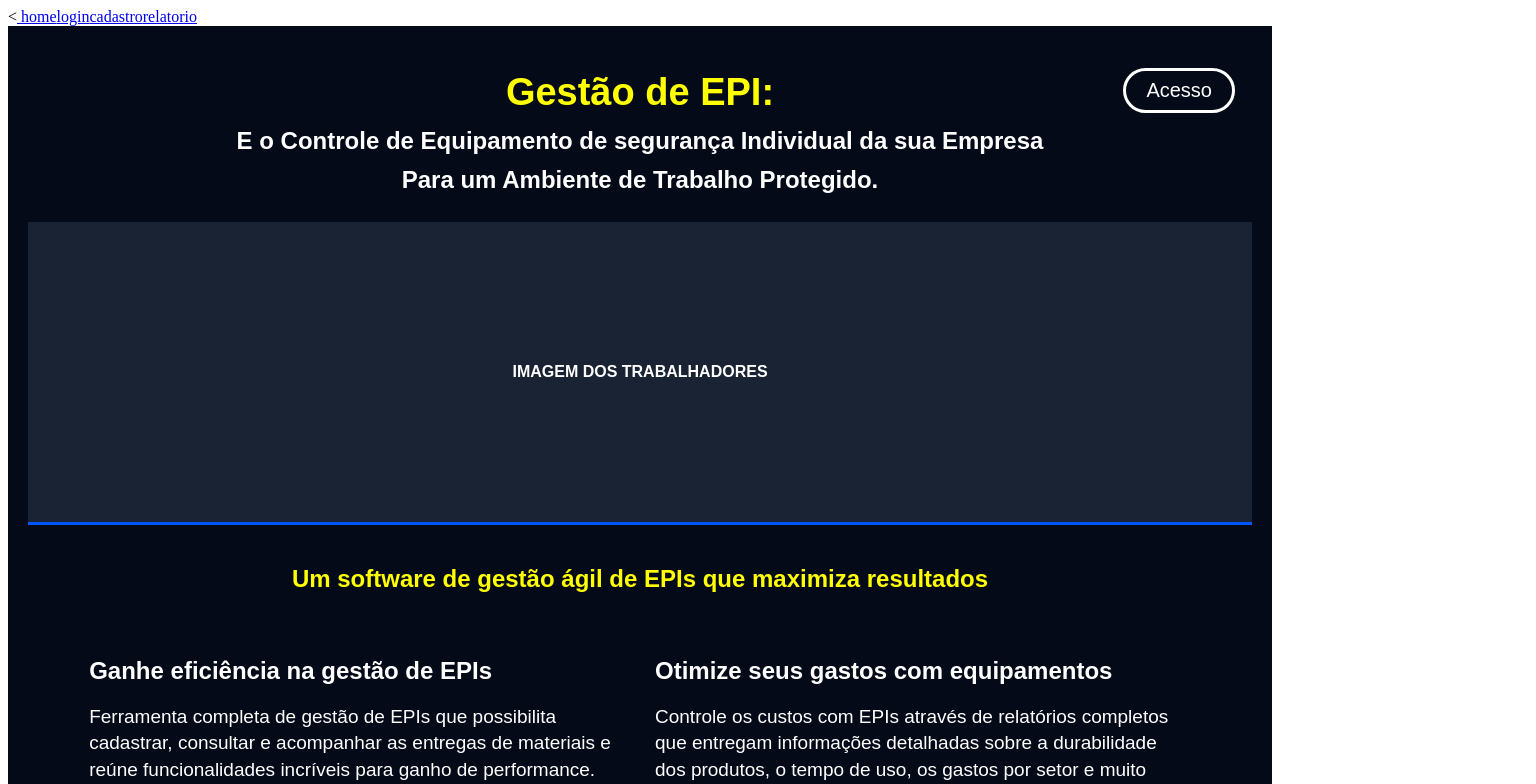
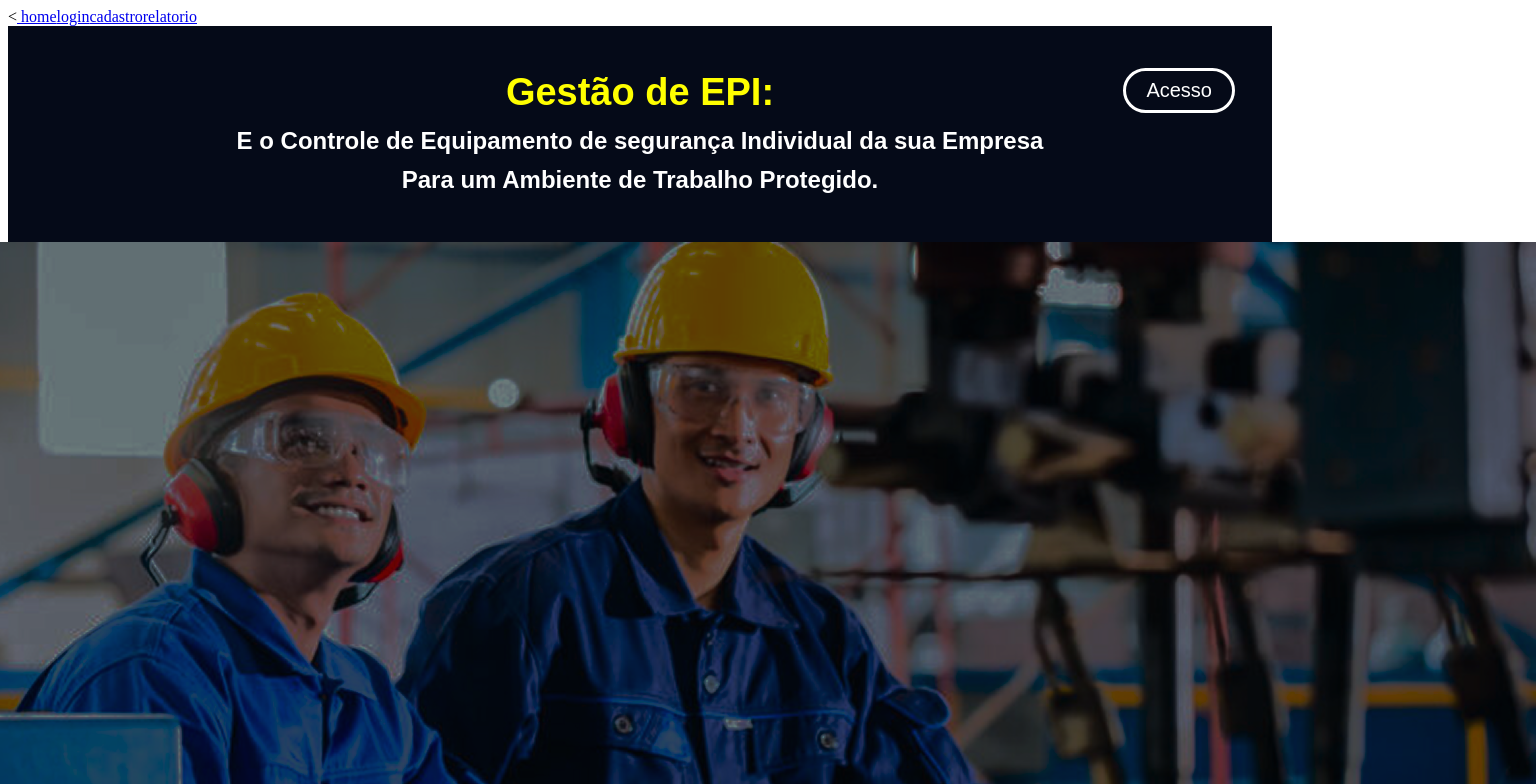
Before and after one commit to maikezzk7-spec/EpisControl, a Vue app: page / in a window 1280 px wide. Shown: the top 784 px of the page, 1536 px wide, since content can reach past the window. Built offline with nearby package versions, Linux system fonts and the light colour scheme.

Commit message:
ajustado

```diff
--- a/src/views/home.vue
+++ b/src/views/home.vue
@@ -9,9 +9,9 @@
       <button class="btn-acesso">Acesso</button>
     </header>
 
-    <div class="hero-banner">
-      <div class="placeholder-img">IMAGEM DOS TRABALHADORES</div>
-    </div>
+<div class="hero-banner">
+  <img :src="imgTrabalhadores" alt="Trabalhadores" />
+</div>
 
     <h2 class="section-title">Um software de gestão ágil de EPIs que maximiza resultados</h2>
 
@@ -124,8 +124,17 @@
 </template>
 
 <script>
+// Aqui a gente avisa ao sistema que a imagem existe e onde ela está
+import imagemTrabalhadores from '../assets/trabalhadores.png';
+
 export default {
-  name: 'HomeView'
+  name: 'HomeView',
+  data() {
+    return {
+      // Aqui a gente cria uma "variável" que o HTML vai conseguir ler
+      imgTrabalhadores: imagemTrabalhadores
+    }
+  }
 }
 </script>
 
@@ -145,6 +154,30 @@ export default {
   align-items: center;
   justify-content: space-between;
   text-align: center;
+}
+
+.hero-banner {
+  width: 100%;
+  display: flex;
+  justify-content: center;
+  margin: 40px 0; /* 40px de respiro em cima e embaixo */
+}
+
+.img-trabalhadores {
+  width: 1770px;       /* Largura fixa para manter o padrão Figma */
+  height: 596px;       /* Altura fixa em px */
+  object-fit: cover;   /* Não deixa a imagem esticar nem amassar */
+  border-radius: 9px; /* Bordas arredondadas profissionais */
+  border-bottom: 6px solid #0055ff; /* Aquele detalhe azul de destaque */
+  box-shadow: 0px 15px 35px rgba(0, 0, 0, 0.4); /* Sombra para dar profundidade */
+  transition: transform 0.4s ease, filter 0.4s ease; /* Preparo para o Hover Pro */
+}
+
+/* REGRA 4: HOVER PRO SUGERIDO */
+.img-trabalhadores:hover {
+  transform: scale(1.02); /* Sobe de leve, vindo na direção do usuário */
+  filter: brightness(1.1) saturate(1.1); /* Dá um brilho e destaca a cor dos EPIs */
+  cursor: pointer;
 }
 
 h1 {
```
Also changed, not shown: src/assets/trabalhadores.png (renamed from src/assets/trabalhadores.png.png).
